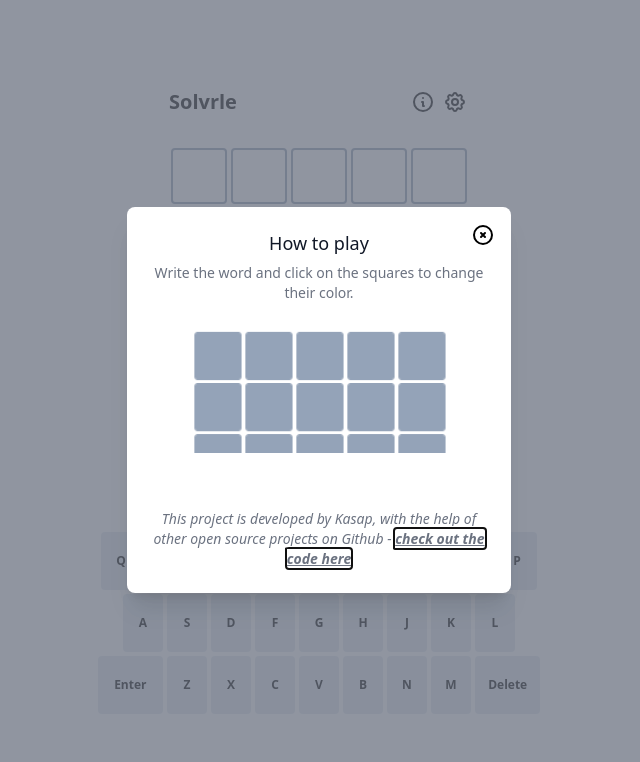
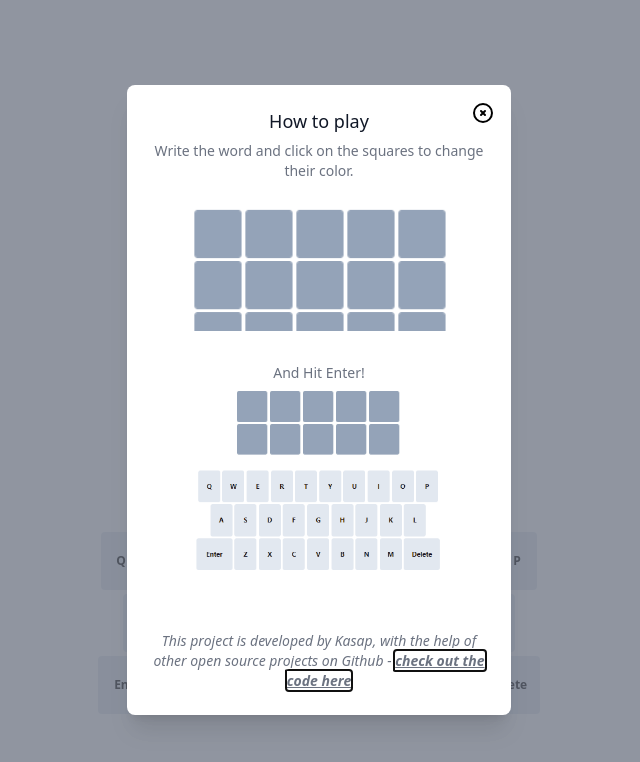
Before and after one commit to sahin52/wordle-solver, a React (Create React App) app: page / in a window 1280 px wide. Shown: the top 762 px of the page, without its empty margins (321-961 px from the left). Built offline with nearby package versions, Linux system fonts and the light colour scheme.

Commit message:
readme and info modal update

```diff
--- a/src/App.tsx
+++ b/src/App.tsx
@@ -178,9 +178,8 @@ function App() {
       if (currentGuesses.length === MAX_WORD_LENGTH) {
       }
 
-      //setCurrentGuesses('') //TODO
-      console.log('guesses')
-      console.log(getGueesesFromCurGuess(currentGuesses))
+
+
       // enforce hard mode - all guesses must contain all previously revealed letters
       let wordles: Wordle[] = getGueesesFromCurGuess(currentGuesses).map(
         (guess, i) => {
@@ -190,12 +189,10 @@ function App() {
           }
         }
       )
-      console.log('wordles')
-      console.log(wordles)
       setPossibleWords(Solver(wordles))
       setIsWordsModalOpen(true)
     }
-  } //TODO
+  }
 
   return (
     <div className="pt-2 pb-8 max-w-7xl mx-auto sm:px-6 lg:px-8">
@@ -212,14 +209,12 @@ function App() {
           onClick={() => setIsSettingsModalOpen(true)}
         />
       </div>
-      {/* //TODO */}
       <Grid
         guesses={getGueesesFromCurGuess(currentGuesses)}
-        currentGuess={getCurGuessFromCurrentGuesses(currentGuesses)} //TODO last 5
+        currentGuess={getCurGuessFromCurrentGuesses(currentGuesses)}
         currentRowClassName={currentRowClass}
         setCurrentAppearances={setCurrentAppearances}
       />
-      {/* //TODO */}
       <Keyboard onChar={onChar} onDelete={onDelete} onEnter={onEnter} />
       <InfoModal
         isOpen={isInfoModalOpen}
--- a/src/components/modals/InfoModal.tsx
+++ b/src/components/modals/InfoModal.tsx
@@ -16,6 +16,12 @@ export const InfoModal = ({ isOpen, handleClose }: Props) => {
       <div className='pt-2 pb-8 max-w-7xl mx-auto sm:px-6 lg:px-8'>
         <img className='content-center' src="./howtouse.gif" alt="how to use"></img>
       </div>
+      <p className="text-sm text-gray-500 dark:text-gray-300">
+        And Hit Enter!
+      </p>
+      <div className='pt-2 pb-8 max-w-7xl mx-auto sm:px-6 lg:px-8'>
+        <img className='content-center' src="./clickonenter.gif" alt="how to use"></img>
+      </div>
       <p className="mt-6 italic text-sm text-gray-500 dark:text-gray-300">
         This project is developed by Kasap, with the help of other open source projects on Github -{' '}
         <a
--- a/src/components/modals/WordsModal.tsx
+++ b/src/components/modals/WordsModal.tsx
@@ -13,10 +13,11 @@ export const WordsModal = ({
   handleClose,
   possibleWords,
 }: Props) => {
+  const shuffled = possibleWords.sort(() => 0.5 - Math.random());
   return (
     <BaseModal title="Possible Words" isOpen={isOpen} handleClose={handleClose}>
       <div className="grid-cols-2 gap-4">
-        {possibleWords.slice(0, 10).map((word, i) => (
+        {shuffled.slice(0, 10).map((word, i) => (
           <p key={i}>{word}</p>
         ))}
       </div>
```
Also changed, not shown: public/clickonenter.gif (added), 1 other file (tests, documents, lock files or other folders).
